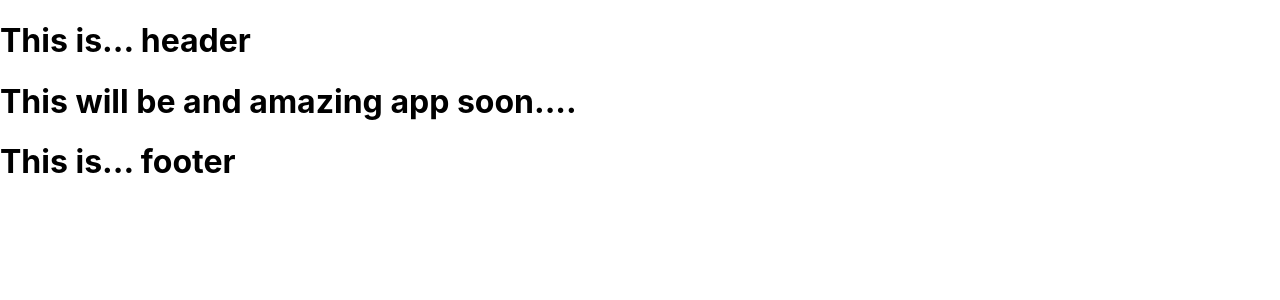
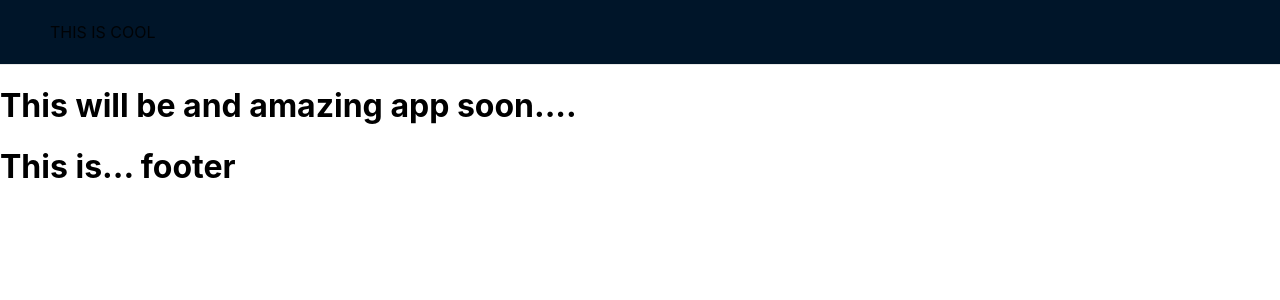
Before and after one commit to CorwinHiatt/final-frontend, a React (Create React App) app: page / in a window 1280 px wide. Shown: the top 300 px of the page. Built offline with nearby package versions, Linux system fonts and the light colour scheme.

Commit message:
nothing major changed still working on research

```diff
--- a/package.json
+++ b/package.json
@@ -9,6 +9,7 @@
     "antd": "^5.0.1",
     "react": "^18.2.0",
     "react-dom": "^18.2.0",
+    "react-router-dom": "^6.4.3",
     "react-scripts": "5.0.1",
     "web-vitals": "^2.1.4"
   },
--- a/src/App.css
+++ b/src/App.css
@@ -1,3 +1,11 @@
-.App-header{
-  justify-content: center;
+*,
+*::after
+*::before {
+    margin: 0;
+    padding: 0;
+    box-sizing: inherit;
 }
+
+.header{
+  justify-content: center !important;
+}
--- a/src/App.js
+++ b/src/App.js
@@ -1,3 +1,4 @@
+
 import Header from './components/Header'
 import Footer from './components/Footer'
 
--- a/src/components/Feed.jsx
+++ b/src/components/Feed.jsx
@@ -1,7 +1,8 @@
-export default function Footer(){
+
+export default function Feed(){
   return(
     <>
-    <h1> This is... footer</h1>
+    <h1> This is... feed</h1>
     </>
   )
 }
--- a/src/components/Header.jsx
+++ b/src/components/Header.jsx
@@ -1,7 +1,19 @@
+import { Layout } from "antd"
+
 export default function Header(){
   return(
-    <>
-    <h1> This is... header</h1>
-    </>
+    <Layout.Header
+
+      style={{
+
+        background: '#hotpink',
+        borderBottom: '1px solid #e9e9e9',
+      }}
+    >THIS IS COOL</Layout.Header>
+
+
   )
+
+
+
 }
--- a/src/components/Login.jsx
+++ b/src/components/Login.jsx
@@ -1,3 +1,5 @@
+import { Button, Form,  } from "antd"
+
 export default function Login(){
   return(
     <>
--- a/src/index.css
+++ b/src/index.css
@@ -1,3 +1,6 @@
+/* @import "antd/dist/antd.css"; */
+
+
 body {
   margin: 0;
   font-family: -apple-system, BlinkMacSystemFont, 'Segoe UI', 'Roboto', 'Oxygen',
```
Also changed, not shown: 1 other file (tests, documents, lock files or other folders).
